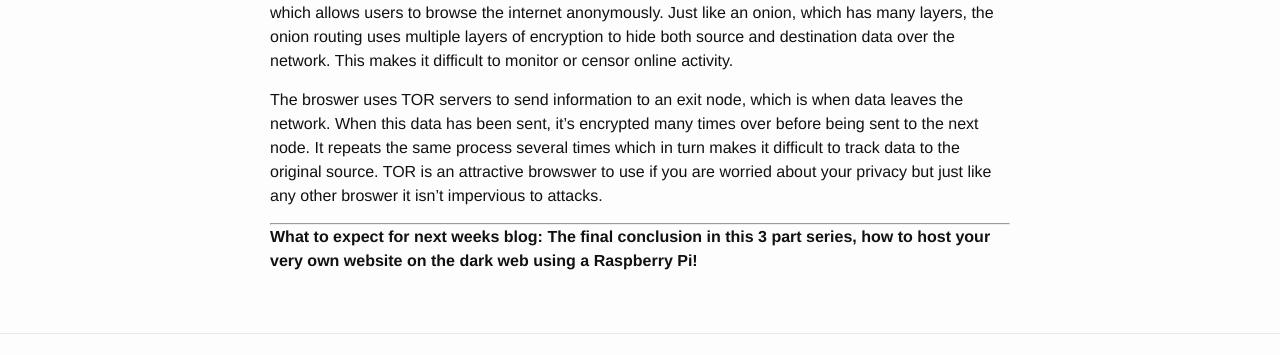
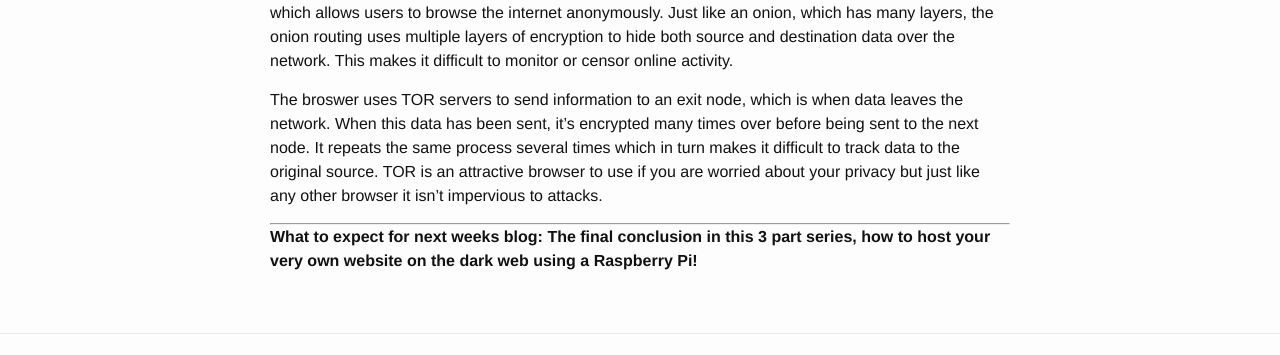
Before and after one commit to MCV13/MCV13.github.io, a Jekyll site: the page built from _posts/2021-10-20-Blog-6.md, in a window 1280 px wide. Shown: the part 1782-2137 px from the top of the page. Built offline with Jekyll 4.4.1, drawn with Linux system fonts in a browser that asks for light colours.

Commit message:
Blog 6 md file Final update

```diff
--- a/_posts/2021-10-20-Blog-6.md
+++ b/_posts/2021-10-20-Blog-6.md
@@ -27,7 +27,7 @@ TOR broswer, is short for, The Onion Router. It essentially is an application li
 
 The TOR broswer uses a P2P (peer-to-peer) network by using a technology known as onion routing which allows users to browse the internet anonymously. Just like an onion, which has many layers, the onion routing uses multiple layers of encryption to hide both source and destination data over the network. This makes it difficult to monitor or censor online activity.
 
-The broswer uses TOR servers to send information to an exit node, which is when data leaves the network. When this data has been sent, it's encrypted many times over before being sent to the next node. It repeats the same process several times which in turn makes it difficult to track data to the original source. TOR is an attractive browswer to use if you are worried about your privacy but just like any other broswer it isn't impervious to attacks.
+The broswer uses TOR servers to send information to an exit node, which is when data leaves the network. When this data has been sent, it's encrypted many times over before being sent to the next node. It repeats the same process several times which in turn makes it difficult to track data to the original source. TOR is an attractive browser to use if you are worried about your privacy but just like any other browser it isn't impervious to attacks.
 
 ---
 
```
